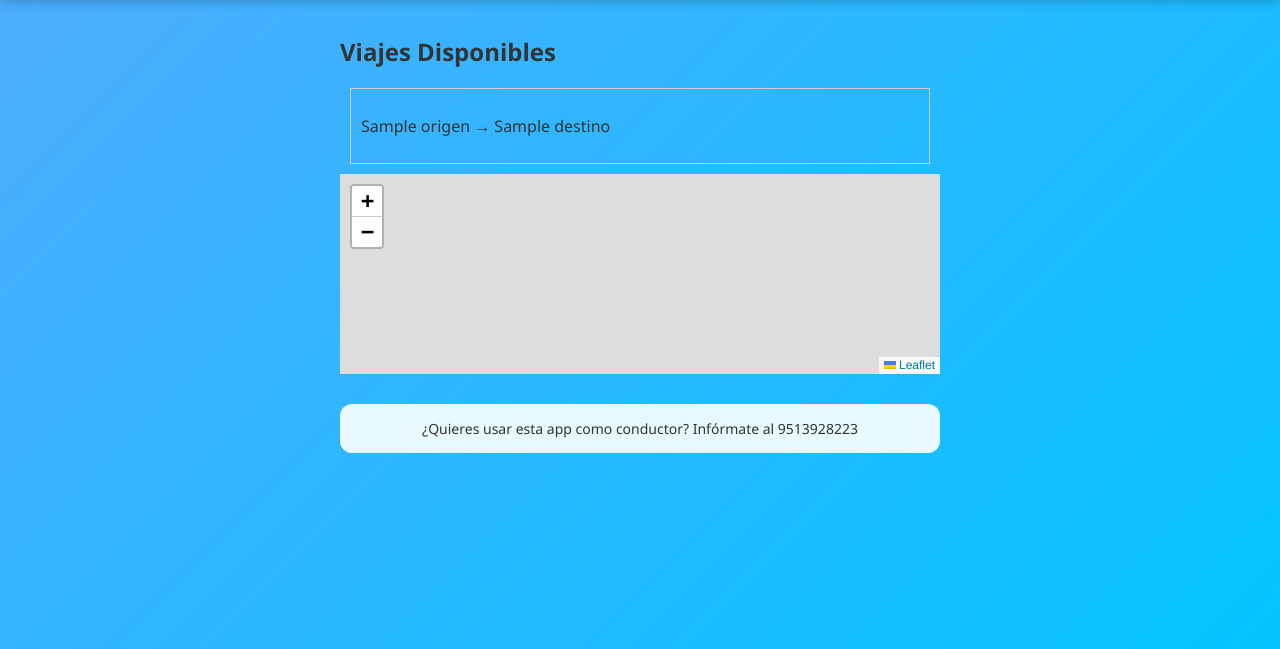
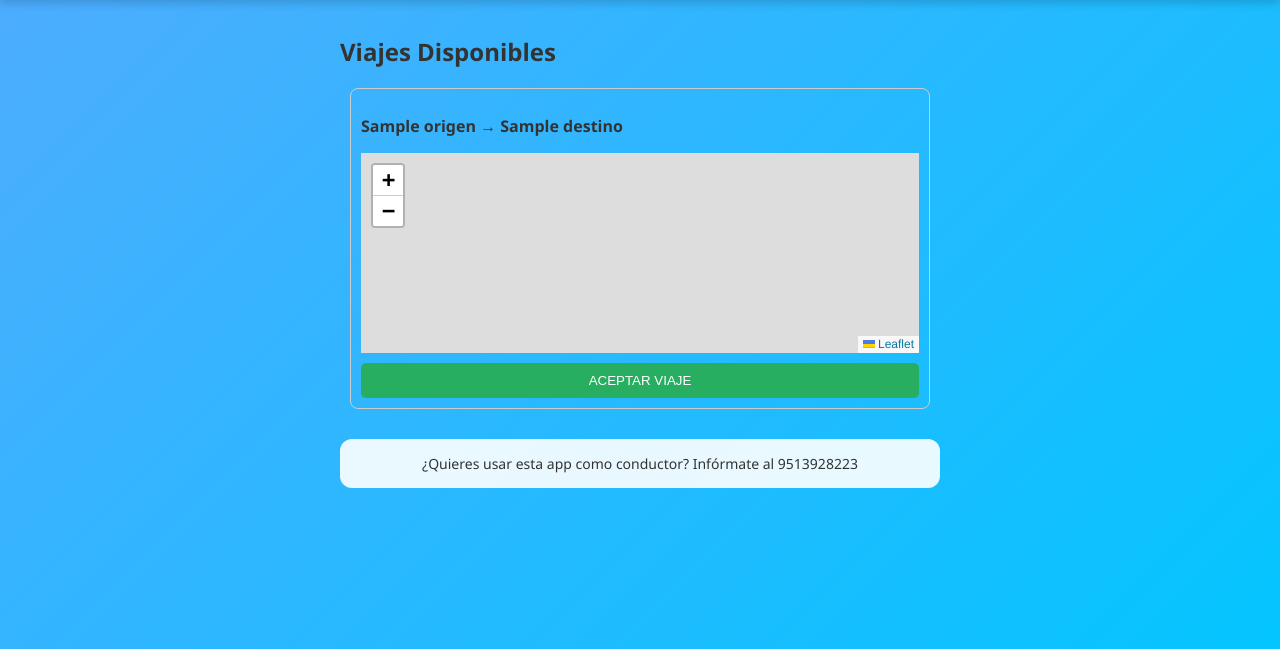
Before and after one commit to robert70-m/moto_appv01, a Flask app: template templates/viajes.html in a window 1280 px wide. Shown: the part 59-708 px from the top of the page. Run offline with Flask 3, Linux system fonts and the light colour scheme; the template is opened without the code that fills it: most values are stand-ins (such as "Sample title", 1, 10 or a date in 2020).

Commit message:
fix mapa viajes

```diff
--- a/app.py
+++ b/app.py
@@ -202,35 +202,60 @@ def conductor():
 
 @app.route("/aceptar_viaje/<int:viaje_id>")
 def aceptar_viaje(viaje_id):
-    user_id = session.get("user_id")
+
+    # 🔒 0. Validar sesión
+    if not session.get("user_id") or "conductor" not in str(session.get("tipo", "")).lower():
+        return redirect(url_for("login"))
+
+    user_id = session["user_id"]
     conn = get_db()
 
-    # 1. VALIDACIÓN: ¿El conductor ya está ocupado con otro viaje?
-    ocupado = conn.execute("""
-        SELECT id FROM viajes
-        WHERE conductor_id = ? AND estado NOT IN ('finalizado', 'cancelado')
-    """, (user_id,)).fetchone()
+    try:
+        # 🔴 1. Verificar si ya tiene viaje activo
+        ocupado = conn.execute("""
+            SELECT id FROM viajes
+            WHERE conductor_id = ?
+            AND estado IN ('aceptado', 'en_camino', 'recogido')
+        """, (user_id,)).fetchone()
 
-    if ocupado:
-        conn.close()
-        # Lo mandamos de vuelta a la lista con un mensaje de error
-        return redirect(url_for("viajes_disponibles", error="Ya tienes un viaje activo. Termínalo primero."))
+        if ocupado:
+            return redirect(url_for(
+                "viajes_disponibles",
+                error="Ya tienes un viaje activo. Termínalo primero."
+            ))
 
-    # 2. PROCESO DE ACEPTAR EL VIAJE (Si está libre)
-    try:
+        # 🔴 2. Verificar que el viaje siga disponible
+        viaje = conn.execute("""
+            SELECT id FROM viajes
+            WHERE id = ? AND estado = 'pendiente'
+        """, (viaje_id,)).fetchone()
+
+        if not viaje:
+            return redirect(url_for(
+                "viajes_disponibles",
+                error="Este viaje ya fue tomado por otro conductor"
+            ))
+
+        # 🟢 3. Aceptar viaje
         conn.execute("""
             UPDATE viajes
             SET conductor_id = ?, estado = 'aceptado'
-            WHERE id = ? AND estado = 'pendiente'
+            WHERE id = ?
         """, (user_id, viaje_id))
+
         conn.commit()
+
     except Exception as e:
-        print(f"Error al aceptar viaje: {e}")
+        print("ERROR aceptar_viaje:", e)
+        return redirect(url_for(
+            "viajes_disponibles",
+            error="Error al aceptar el viaje"
+        ))
+
     finally:
         conn.close()
 
     return redirect(url_for("conductor"))
-
 @app.route("/cambiar_estado_viaje/<int:id>/<nuevo_estado>")
 def cambiar_estado_viaje(id, nuevo_estado):
     if session.get("tipo") != "conductor":
--- a/templates/viajes.html
+++ b/templates/viajes.html
@@ -3,18 +3,27 @@
 {% block content %}
 
 <h2>Viajes Disponibles</h2>
-
 {% if viajes %}
     {% for viaje in viajes %}
-        <div style="border:1px solid #ccc; margin:10px; padding:10px;">
-            <p>{{ viaje.origen }} → {{ viaje.destino }}</p>
+        <div style="border:1px solid #ccc; margin:10px; padding:10px; border-radius:8px;">
+
+            <p><b>{{ viaje.origen }} → {{ viaje.destino }}</b></p>
+
+            <!-- MAPA -->
+            <div id="map_{{ viaje.id }}" style="height:200px; margin-bottom:10px;"></div>
+
+            <!-- BOTÓN -->
+            <a href="{{ url_for('aceptar_viaje', viaje_id=viaje.id) }}">
+                <button style="background:#27ae60;color:white;padding:10px;border:none;border-radius:5px;width:100%;">
+                    ACEPTAR VIAJE
+                </button>
+            </a>
+
         </div>
-        <div id="map_{{ viaje.id }}" style="height:200px;"></div>
     {% endfor %}
 {% else %}
     <p>No hay viajes</p>
 {% endif %}
-
 
 <script>
 document.addEventListener("DOMContentLoaded", function() {
```
